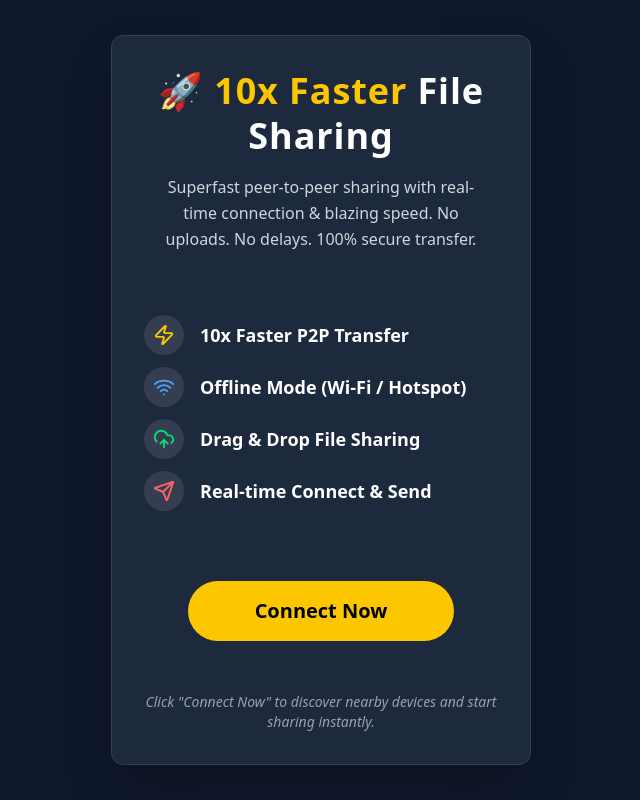
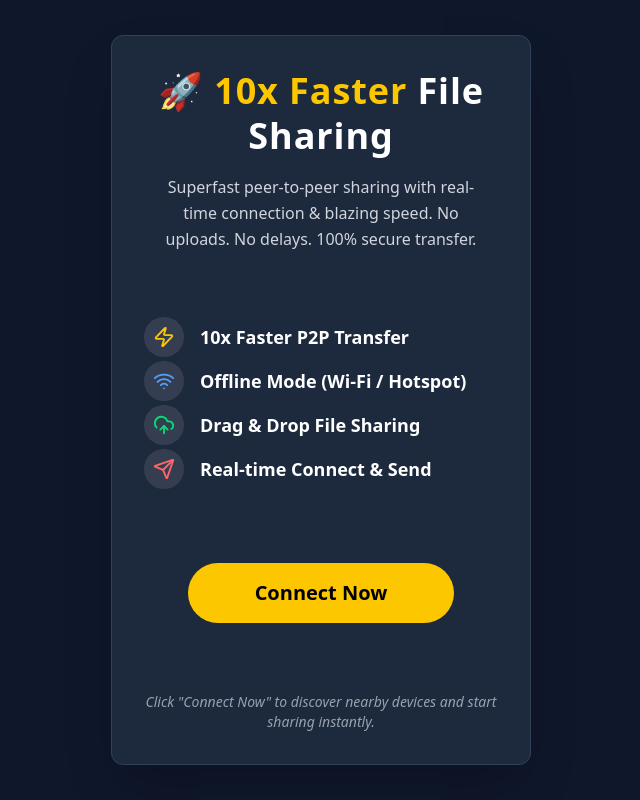
Before and after one commit to Arnob004/FileShare, a React (Vite) app: page / in a window 1280 px wide. Shown: the whole page, without its empty margins (319-959 px from the left). Built offline with nearby package versions, Linux system fonts and the light colour scheme.

Commit message:
Update App.jsx
updated

```diff
--- a/src/App.jsx
+++ b/src/App.jsx
@@ -16,7 +16,7 @@ function App() {
           </p>
         </div>
         {/* Features List */}
-        <ul className="w-full mt-6 space-y-3">
+        <ul className="w-full mt-2 space-y-1">
           {[
             { icon: <Zap className="text-yellow-400" size={22} />, text: "10x Faster P2P Transfer" },
             { icon: <Wifi className="text-blue-400" size={22} />, text: "Offline Mode (Wi-Fi / Hotspot)" },
@@ -38,7 +38,7 @@ function App() {
         <div className="w-full flex justify-center">
           <Link
             to="/home"
-            className="mt-8 w-3/4 py-4 rounded-full bg-yellow-400 text-black text-center text-xl font-semibold hover:scale-105 hover:shadow-lg transition-transform duration-300 select-none"
+            className="mt-4 w-3/4 py-4 rounded-full bg-yellow-400 text-black text-center text-xl font-semibold hover:scale-105 hover:shadow-lg transition-transform duration-300 select-none"
           >
             Connect Now
           </Link>
```
